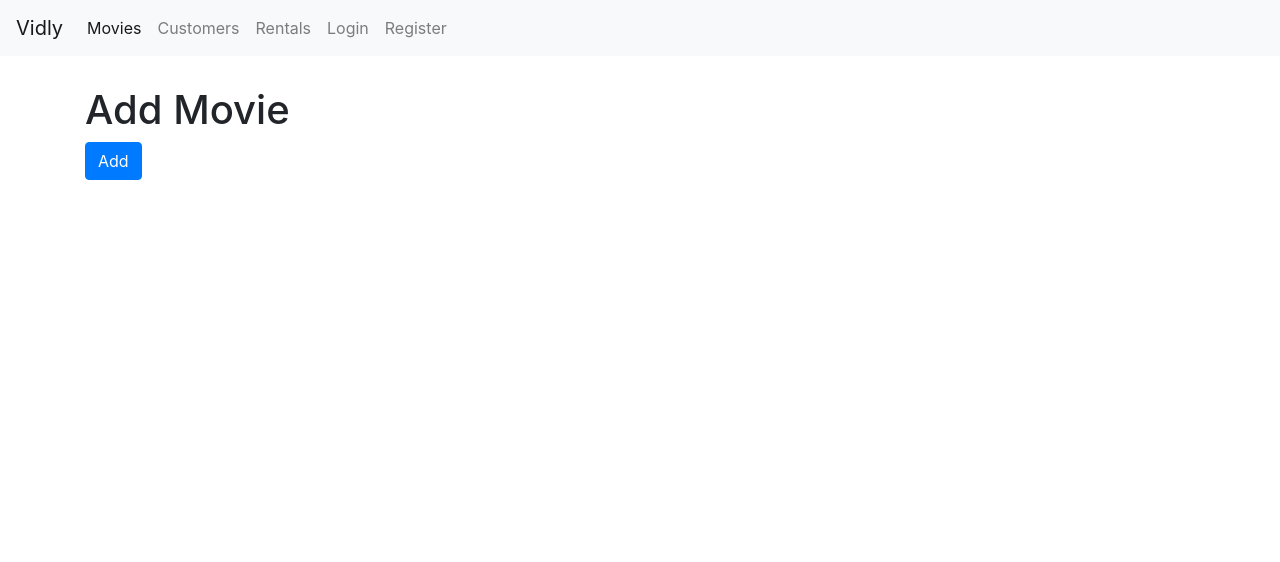
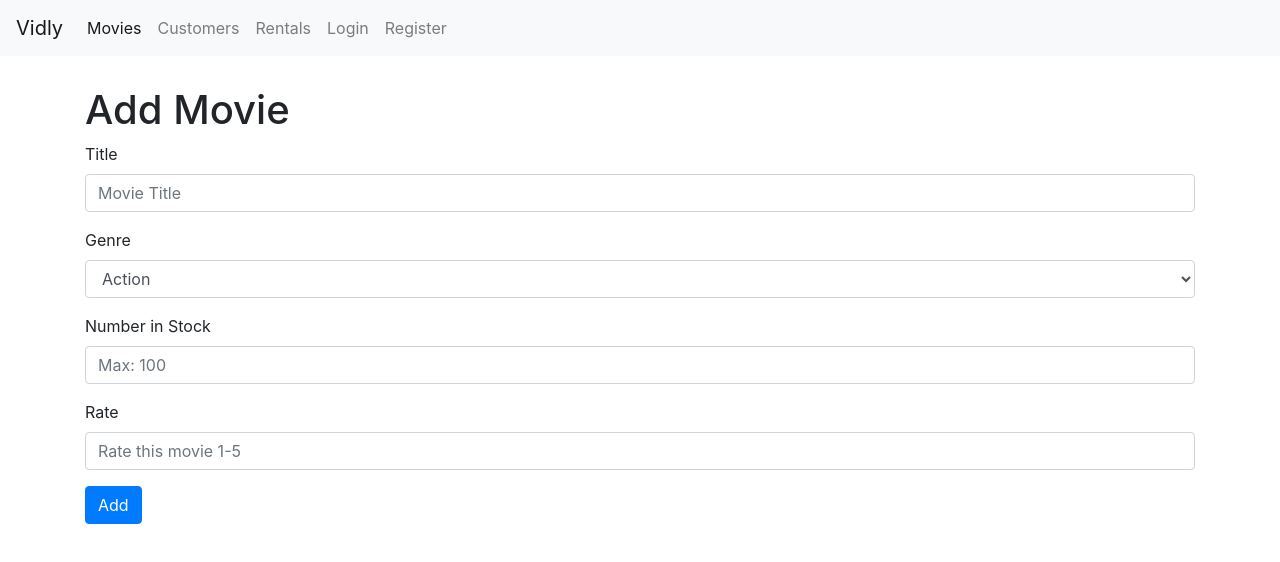
Before and after one commit to gillenha/movie-list, a React (Create React App) app: page /movies/5b21ca3eeb7f6fbccd471816 in a window 1280 px wide. Shown: the top 562 px of the page. Built offline with nearby package versions, Linux system fonts and the light colour scheme.

Commit message:
fleshed out the AddMovie component

```diff
--- a/src/components/addMovie.jsx
+++ b/src/components/addMovie.jsx
@@ -3,7 +3,50 @@ import React from "react";
 const AddMovie = ({ match, history }) => {
   return (
     <div>
-      <h1>Add Movie {match.params.id}</h1>
+      <h1>Add Movie</h1>
+      <form>
+        <div className="form-group">
+          <label htmlFor="exampleFormControlInput1">Title</label>
+          <input
+            type="text"
+            className="form-control"
+            id="title"
+            placeholder="Movie Title"
+          />
+        </div>
+
+        <div className="form-group">
+          <label htmlFor="exampleFormControlSelect1">Genre</label>
+          <select className="form-control" id="exampleFormControlSelect1">
+            <option>Action</option>
+            <option>Comedy</option>
+            <option>Thriller</option>
+            <option>Drama</option>
+          </select>
+        </div>
+        <div className="form-group">
+          <label htmlFor="exampleFormControlInput1">Number in Stock</label>
+          <input
+            type="number"
+            className="form-control"
+            id="stock"
+            placeholder="Max: 100"
+            min="1"
+            max="100"
+          />
+        </div>
+        <div className="form-group">
+          <label htmlFor="exampleFormControlInput1">Rate</label>
+          <input
+            type="number"
+            className="form-control"
+            id="stock"
+            placeholder="Rate this movie 1-5"
+            min="1"
+            max="5"
+          />
+        </div>
+      </form>
       <button
         className="btn btn-primary"
         onClick={() => history.push("/movies")}
```
